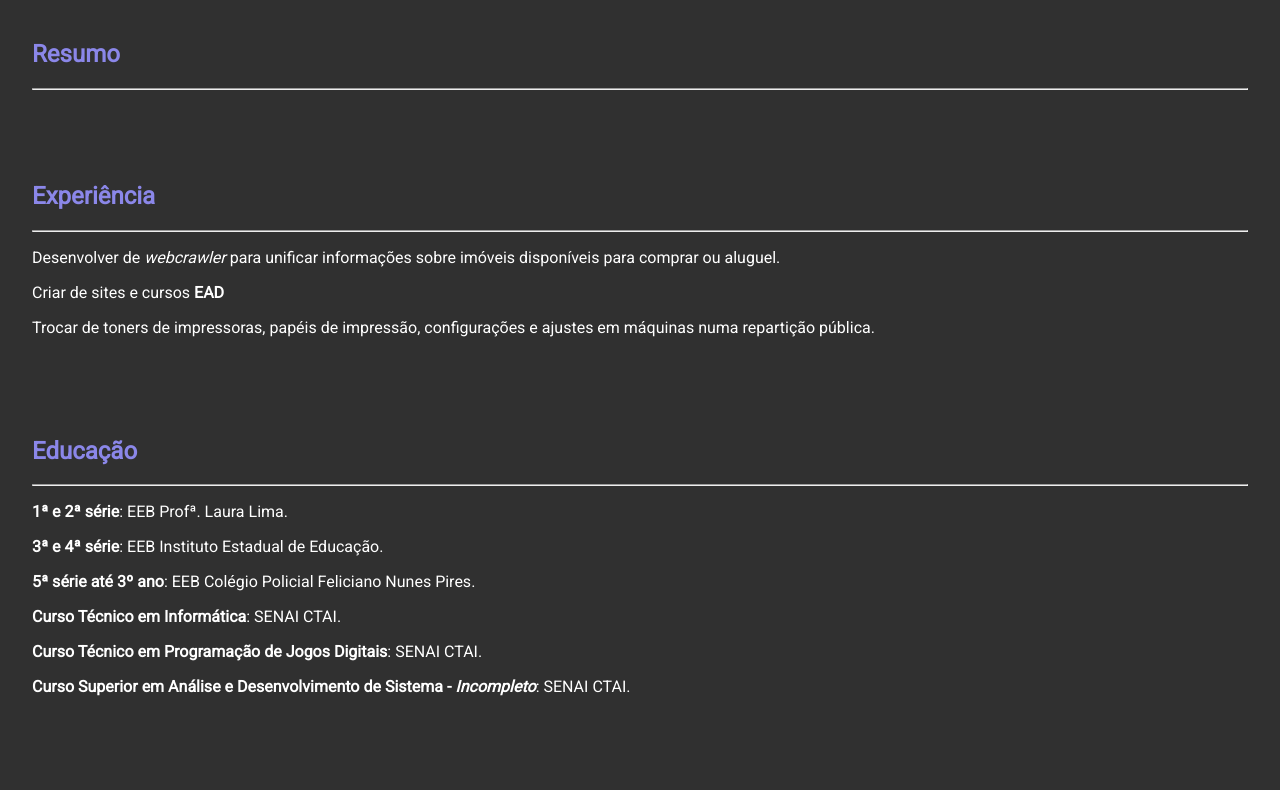
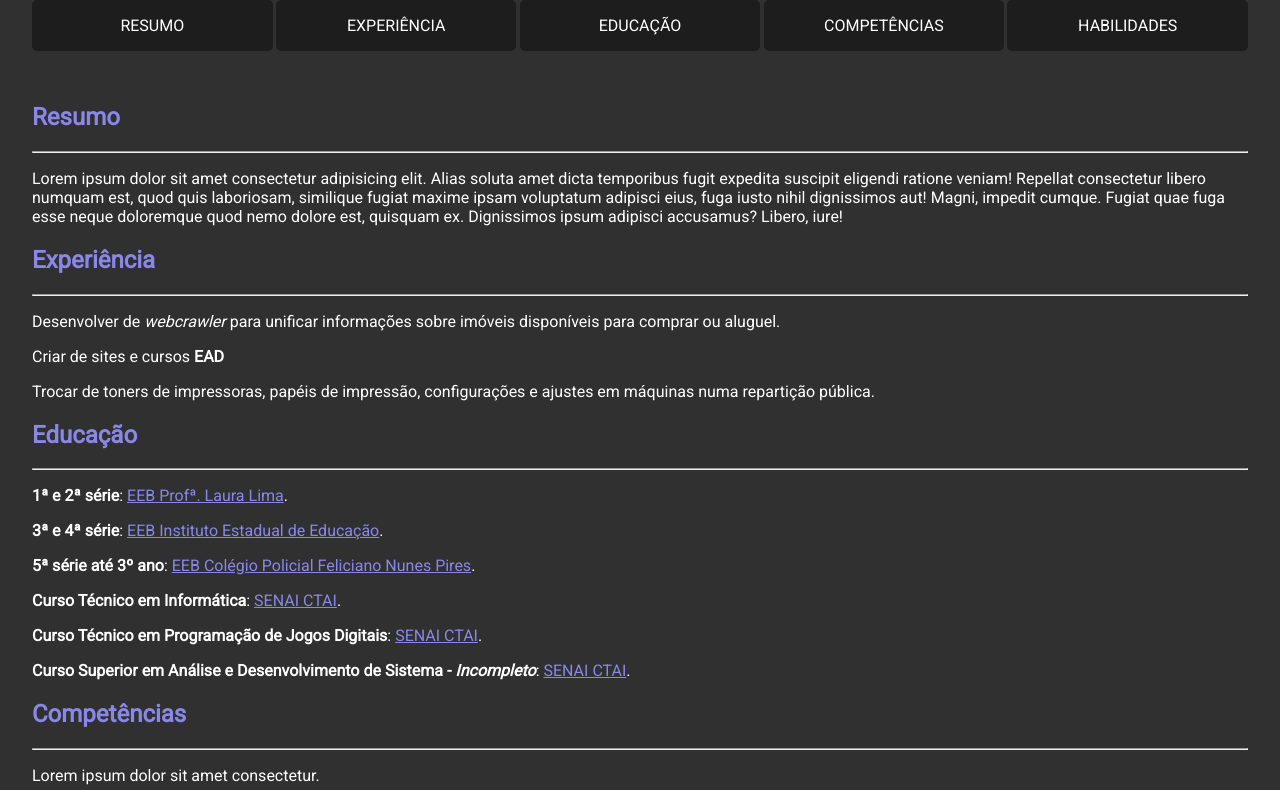
Before and after one commit to CesarVeras/cfs_m1s01_curriculo, a plain HTML site: page index.html in a window 1280 px wide. Shown: the part 148-938 px from the top of the page. Drawn offline with Linux system fonts and the light colour scheme.

Commit message:
Resolvendo a questão 5. Separando o CSS do HTML

```diff
--- /dev/null
+++ b/estilo.css
@@ -0,0 +1,81 @@
+@import url('https://fonts.googleapis.com/css2?family=Roboto&display=swap');
+
+:root {
+	--destaque: #8b87e9;
+}
+
+* {
+	scroll-behavior: smooth;
+	box-sizing: border-box;
+}
+
+body {
+	font-family: 'Roboto', sans-serif;
+	width: 100%;
+	min-height: 100vh;
+	background-color: #303030;
+	color: #FFF;
+	margin: 0;
+}
+
+h1, h2 {
+	color: var(--destaque);
+}
+
+a {
+	color: var(--destaque);
+}
+
+img {
+	width: 100px;
+	height: 100px;
+	object-fit: cover;
+	border-radius: 50%;
+	box-shadow: 0 0 5px 1px rgba(0 0 0 / 0.7);
+}
+
+section {
+	padding: 0 2rem;
+}
+
+header {
+	padding: 2rem;
+	display: flex;
+	flex-direction: column;
+	flex-grow: 1;
+	justify-items: center;
+	align-items: center;
+	width: 100%;
+	gap: 1rem;
+}
+
+nav {
+	grid-column: -1 / -3;
+	display: grid;
+	grid-template-columns: repeat(5, 1fr);
+	justify-content: center;
+	flex-wrap: wrap;
+	width: 100%;
+	gap: .2rem;
+}
+
+nav a {
+	color: inherit;
+	text-align: center;
+	text-decoration: none;
+	text-transform: uppercase;
+	background-color: rgba(0 0 0 / .4);
+	padding: 1rem 1rem;
+	border-radius: 5px;
+}
+
+nav a:is(:focus, :hover) {
+	opacity: .7;
+}
+
+@media screen and (width < 630px) {
+	nav {
+		display: grid;
+		grid-template-columns: 1fr;
+	}
+}
--- a/index.html
+++ b/index.html
@@ -5,46 +5,37 @@
 	<meta http-equiv="X-UA-Compatible" content="IE=edge">
 	<meta name="viewport" content="width=device-width, initial-scale=1.0">
 	<title>Currículo Vitae</title>
-	<style>
-		@import url('https://fonts.googleapis.com/css2?family=Roboto&display=swap');
-
-		body {
-			font-family: 'Roboto', sans-serif;
-			width: 100%;
-			min-height: 100vh;
-			background-color: #303030;
-			color: #FFF;
-			margin: 0;
-		}
-
-		h1, h2 {
-			color:#8b87e9
-		}
-
-		img {
-			width: 100px;
-			height: 100px;
-			object-fit: cover;
-			border-radius: 50%;
-			box-shadow: 0 0 5px 1px rgba(0 0 0 / 0.7);
-			margin: 2rem 0 0 2rem;
-		}
-
-		section {
-			padding: 2rem;
-		}
-
-	</style>
+	<link rel="stylesheet" href="estilo.css">
 </head>
 <body>
 	<header>
 		<img src="assets/profile.jpg" alt="Foto de perfil">
+		<nav>
+			<a href="#resumo">
+				Resumo
+			</a>
+			<a href="#experiencia">
+				Experiência
+			</a>
+			<a href="#educacao">
+				Educação
+			</a>
+			<a href="#competencias">
+				Competências
+			</a>
+			<a href="#habilidades">
+				Habilidades
+			</a>
+		</nav>
 	</header>
-	<section class="resumo">
+	<section id="resumo">
 		<h2>Resumo</h2>
 		<hr>
+		<p>
+			Lorem ipsum dolor sit amet consectetur adipisicing elit. Alias soluta amet dicta temporibus fugit expedita suscipit eligendi ratione veniam! Repellat consectetur libero numquam est, quod quis laboriosam, similique fugiat maxime ipsam voluptatum adipisci eius, fuga iusto nihil dignissimos aut! Magni, impedit cumque. Fugiat quae fuga esse neque doloremque quod nemo dolore est, quisquam ex. Dignissimos ipsum adipisci accusamus? Libero, iure!
+		</p>
 	</section>
-	<section class="experiencia">
+	<section id="experiencia">
 		<h2>Experiência</h2>
 		<hr>
 		<p>
@@ -57,21 +48,42 @@
 			Trocar de toners de impressoras, papéis de impressão, configurações e ajustes em máquinas numa repartição pública.
 		</p>
 	</section>
-	<section class="educacao">
+	<section id="educacao">
 		<h2>Educação</h2>
 		<hr>
-		<p><strong>1ª e 2ª série</strong>: EEB Profª. Laura Lima.</p>
-		<p><strong>3ª e 4ª série</strong>: EEB Instituto Estadual de Educação.</p>
-		<p><strong>5ª série até 3º ano</strong>: EEB Colégio Policial Feliciano Nunes Pires.</p>
-		<p><strong>Curso Técnico em Informática</strong>: SENAI CTAI.</p>
-		<p><strong>Curso Técnico em Programação de Jogos Digitais</strong>: SENAI CTAI.</p>
-		<p><strong>Curso Superior em Análise e Desenvolvimento de Sistema - <em>Incompleto</em></strong>: SENAI CTAI.</p>
+		<p>
+			<strong>1ª e 2ª série</strong>:
+			<a href="https://qedu.org.br/escola/42001129-eeb-prof-laura-lima" target="_blank">EEB Profª. Laura Lima</a>.
+		</p>
+		<p>
+			<strong>3ª e 4ª série</strong>:
+			<a href="https://www.iee.sed.sc.gov.br" target="_blank">EEB Instituto Estadual de Educação</a>.
+		</p>
+		<p>
+			<strong>5ª série até 3º ano</strong>:
+			<a href="http://www.cfnp.com.br" target="_blank">EEB Colégio Policial Feliciano Nunes Pires</a>.
+		</p>
+		<p>
+			<strong>Curso Técnico em Informática</strong>:
+			<a href="https://sc.senai.br" target="_blank">SENAI CTAI</a>.
+		</p>
+		<p>
+			<strong>Curso Técnico em Programação de Jogos Digitais</strong>:
+			<a href="https://sc.senai.br" target="_blank">SENAI CTAI</a>.
+		</p>
+		<p>
+			<strong>Curso Superior em Análise e Desenvolvimento de Sistema - <em>Incompleto</em></strong>:
+			<a href="https://sc.senai.br" target="_blank">SENAI CTAI</a>.
+		</p>
 	</section>
-	<section class="competencias">
+	<section id="competencias">
 		<h2>Competências</h2>
 		<hr>
+		<p>Lorem ipsum dolor sit amet consectetur.</p>
+		<p>Lorem ipsum, dolor sit amet consectetur adipisicing elit. Eaque fuga sint sit quo harum perferendis suscipit!</p>
+		<p>Lorem ipsum dolor sit amet.</p>
 	</section>
-	<section class="habilidades">
+	<section id="habilidades">
 		<h2>Habilidades</h2>
 		<hr>
 		<ul>
@@ -94,7 +106,6 @@
 			<li><strong>Inglês</strong>: avançado;</li>
 			<li><strong>Espanhol</strong>: iniciante;</li>
 		</ul>
-		<hr>
 	</section>
 </body>
 </html>
```
